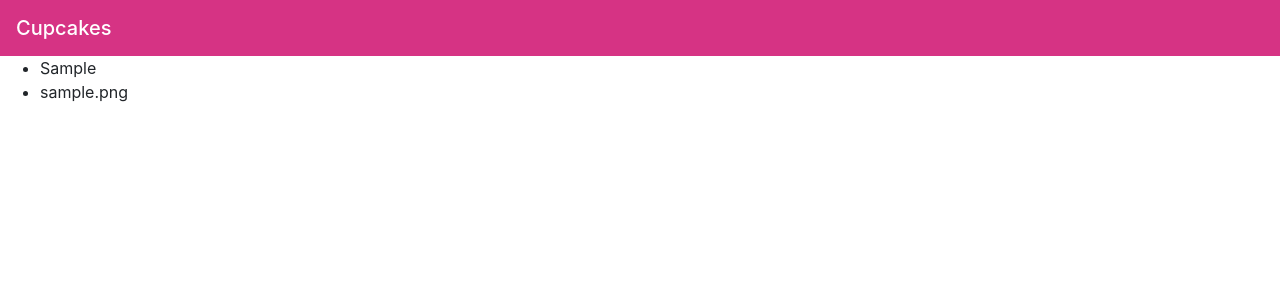
After one commit to acmenes/cupcakes, a Flask app: template templates/home.html in a window 1280 px wide. The commit adds this page. Shown: the top 300 px of the page. Run offline with Flask 2, Linux system fonts and the light colour scheme; the template is opened without the code that fills it: values that come from a table or form of the project are taken from there, others are empty; tables that the repository leaves empty hold one stand-in row (values such as "Sample post"); some libraries are stand-ins or nearby versions.

Commit message:
more changes

```diff
--- a/app.py
+++ b/app.py
@@ -14,4 +14,6 @@ connect_db(app)
 
 @app.route('/')
 def home_page():
-    return render_template('base.html')
+
+    cupcakes = Cupcake.query.all()
+    return render_template('home.html', cupcakes=cupcakes)
--- a/templates/base.html
+++ b/templates/base.html
@@ -8,8 +8,10 @@
     <title>Cupcakes</title>
 </head>
 <body>
-    <nav class="navbar navbar-light bg-light">
+    <nav class="navbar navbar-expand-lg navbar-dark" style="background-color: #d63384;">
         <span class="navbar-brand mb-0 h1">Cupcakes</span>
       </nav>
+
+{% block content %}{% endblock %}
 </body>
 </html>
--- /dev/null
+++ b/templates/home.html
@@ -0,0 +1,14 @@
+{% extends 'base.html' %}
+
+{% block content %}
+
+<ul>
+{% for cupcake in cupcakes %}
+
+<li>{{ cupcake.flavor }}</li>
+<li>{{ cupcake.image }}</li>
+
+{% endfor %}
+</ul>
+
+{% endblock %}
```
